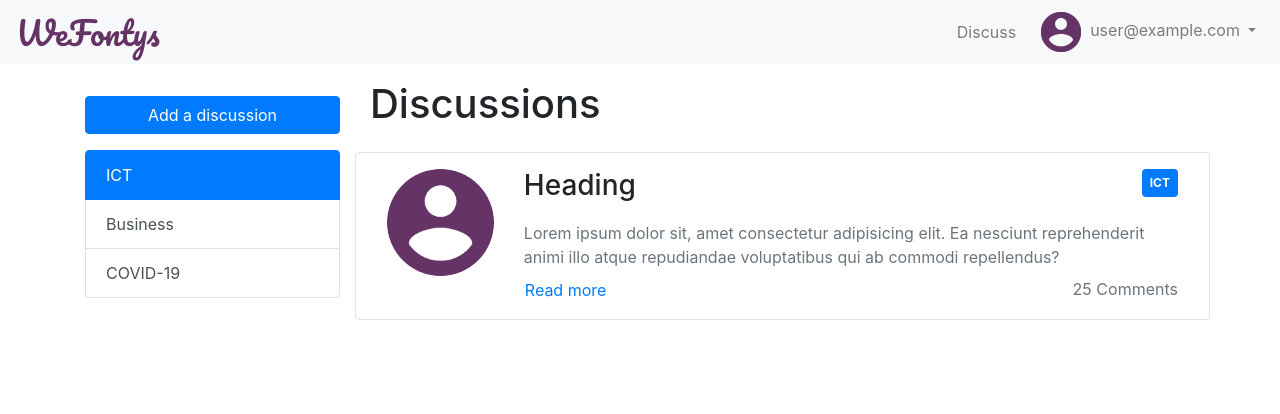
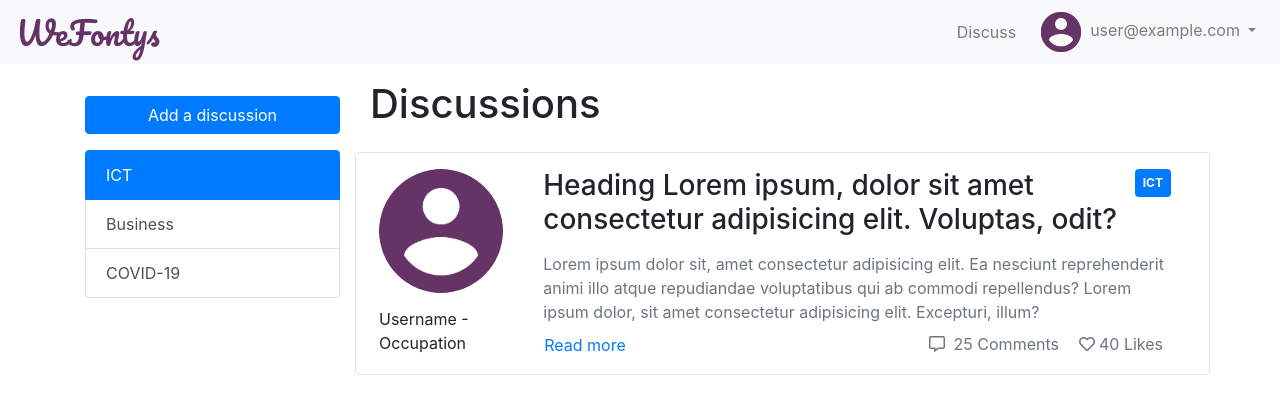
Before and after one commit to TinStay/DRAM-group, a React (Create React App) app in the folder we-fontys/: page /discuss in a window 1280 px wide. Shown: the top 414 px of the page. Built offline with nearby package versions, Linux system fonts and the light colour scheme; no server answers; sample sign-in values are in the browser's storage.

Commit message:
Added comments, likes, username and user occupation to discussion box

```diff
--- a/we-fontys/public/index.html
+++ b/we-fontys/public/index.html
@@ -30,8 +30,8 @@
       work correctly both with client-side routing and a non-root public URL.
       Learn how to configure a non-root public URL by running `npm run build`.
     -->
-    <title>React App</title>
-  </head>
+    <title>WeFontys</title>
+    <link rel="stylesheet" href="https://use.fontawesome.com/releases/v5.15.1/css/all.css" integrity="sha384-vp86vTRFVJgpjF9jiIGPEEqYqlDwgyBgEF109VFjmqGmIY/Y4HV4d3Gp2irVfcrp" crossorigin="anonymous">  </head>
   <body>
     <noscript>You need to enable JavaScript to run this app.</noscript>
     <div id="root"></div>
--- a/we-fontys/src/components/Discussions/DiscussionBox.js
+++ b/we-fontys/src/components/Discussions/DiscussionBox.js
@@ -4,17 +4,26 @@ import account_image from "../../assets/account/account_icon_purple.png";
 
 const DiscussionBox = () => {
   return (
-    <div className="border rounded p-3 row">
-      <div className="col-md-2 ">
-        <img
-          src={account_image}
-          className={classes.discussion_box_image}
-          alt="img"
-        />
+    <div className="border rounded px-2 py-3 row">
+      <div className="col-md-3 row">
+        <div className="col-6 col-md-12">
+          <img
+            src={account_image}
+            className={classes.discussion_box_image}
+            alt="img"
+          />
+        </div>
+        <div className="col-6 col-md-12">
+          <span>Username -</span>
+          <span>Occupation</span>
+        </div>
       </div>
-      <div className="col-md-10 ">
+      <div className="col-md-9 p-0">
         <div className="d-flex justify-content-between my-2 my-md-0 ">
-          <h3>Heading</h3>
+          <h3>
+            Heading Lorem ipsum, dolor sit amet consectetur adipisicing elit.
+            Voluptas, odit?
+          </h3>
           <p>
             <span className="badge badge-primary p-2">ICT</span>
           </p>
@@ -22,11 +31,19 @@ const DiscussionBox = () => {
         <p className="my-2 text-muted">
           Lorem ipsum dolor sit, amet consectetur adipisicing elit. Ea nesciunt
           reprehenderit animi illo atque repudiandae voluptatibus qui ab commodi
-          repellendus?
+          repellendus? Lorem ipsum dolor, sit amet consectetur adipisicing elit.
+          Excepturi, illum?
         </p>
         <div className="d-flex justify-content-between">
           <button className="btn btn-link p-0 my-0">Read more</button>
-          <p className="my-0 text-muted"><i class="far fa-comment-alt"></i> 25 Comments</p>
+          <div className="icons my-0 text-muted">
+            <span className="mx-2">
+              <i className="far fa-comment-alt mx-1"></i> 25 Comments
+            </span>
+            <span className="mx-2">
+              <i class="far fa-heart mx-1"></i>40 Likes
+            </span>
+          </div>
         </div>
       </div>
     </div>
--- a/we-fontys/src/components/Discussions/Discussions.module.scss
+++ b/we-fontys/src/components/Discussions/Discussions.module.scss
@@ -1,6 +1,11 @@
-.discussion_box_image{
-    margin: 0 auto;
-    max-width: 100%;
-    max-height: 100%;
-    border-radius: 50%;
+.discussion_box_image {
+  margin: 0 auto;
+  max-width: 80%;
+  max-height: 80%;
+  border-radius: 50%;
+
+  @media screen and (min-width: 768px) {
+    max-width: 90%;
+    max-height: 90%;
+  }
 }
```
Also changed, not shown: 1 other file (tests, documents, lock files or other folders).
